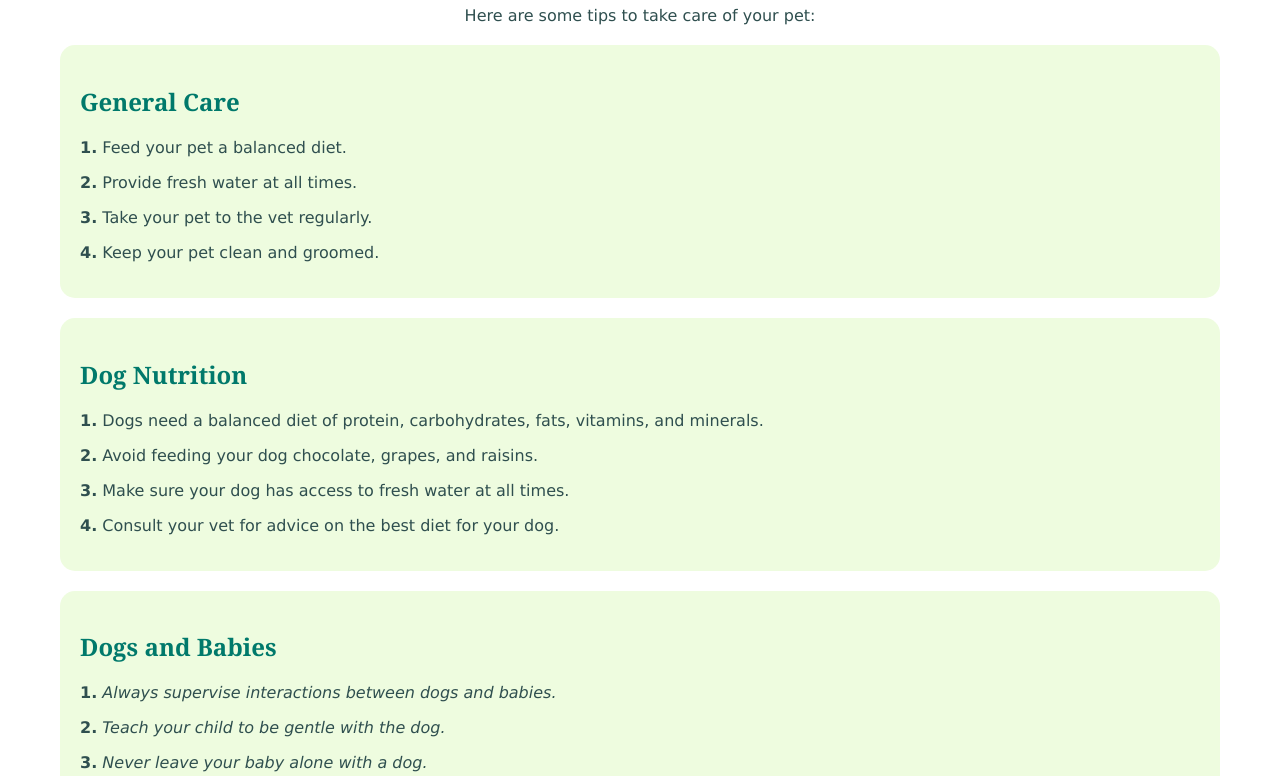
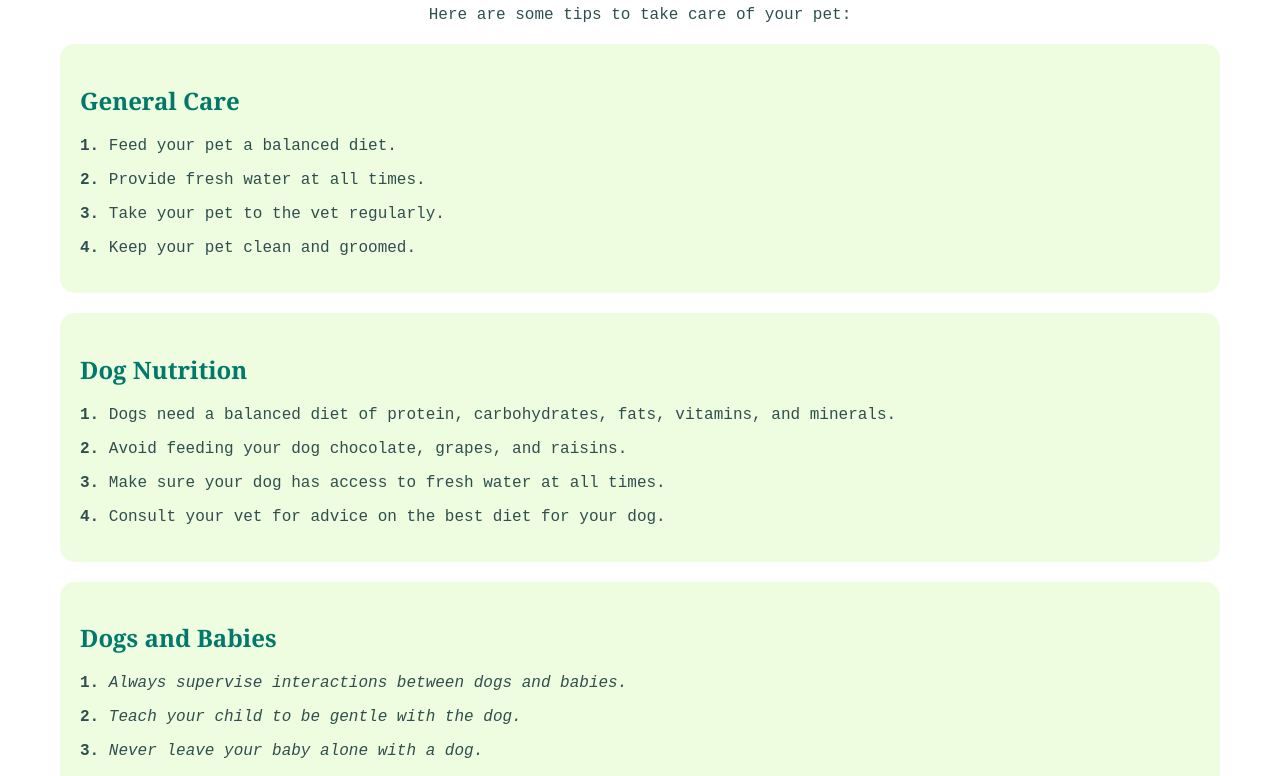
Before and after one commit to DoggyFoster/Pet_Adoption_Website, a plain HTML site: page care_guide.html in a window 1280 px wide. Shown: the part 74-850 px from the top of the page. Drawn offline with Linux system fonts and the light colour scheme.

Commit message:
font changed in srisanth's designated pages

```diff
--- a/care_guide.html
+++ b/care_guide.html
@@ -6,7 +6,7 @@
     <title>Document</title>
     <style>
         body {
-            font-family: Arial, sans-serif;
+            font-family: 'Courier New', monospace;
             margin: 20px;
         }
         .general_care_card, .dog_nutrition_card, .dogs_and_babies_card, .dog_grooming_card, .common_diseases_treatment_card {
@@ -22,7 +22,7 @@
             color: #00796b;
         }
         p {
-            font-family: 'Verdana', sans-serif;
+            font-family: 'Courier New', monospace;
             color:darkslategray;
         }
     </style>
```
Also changed, not shown: about_us_page.html (+1 -1 lines), home.html (+1 -1 lines), home_v3.html (+2 -2 lines).
